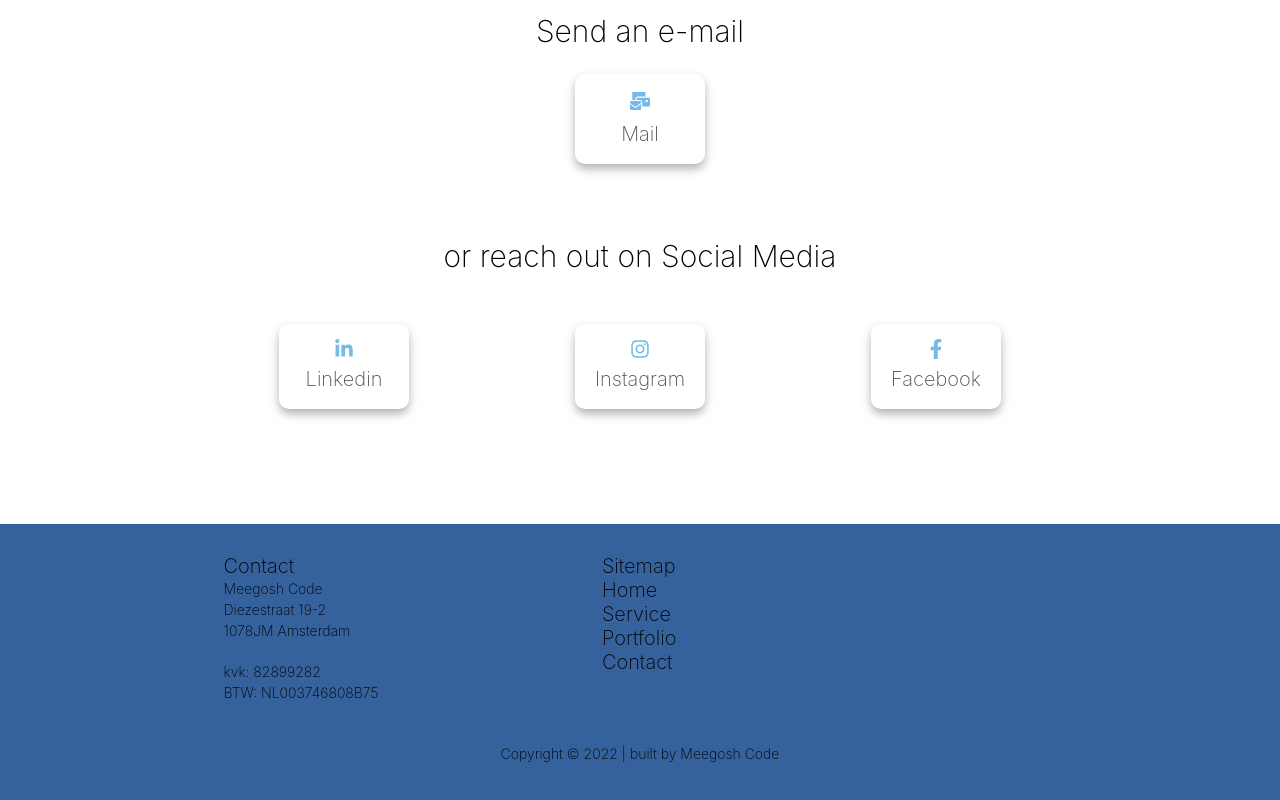
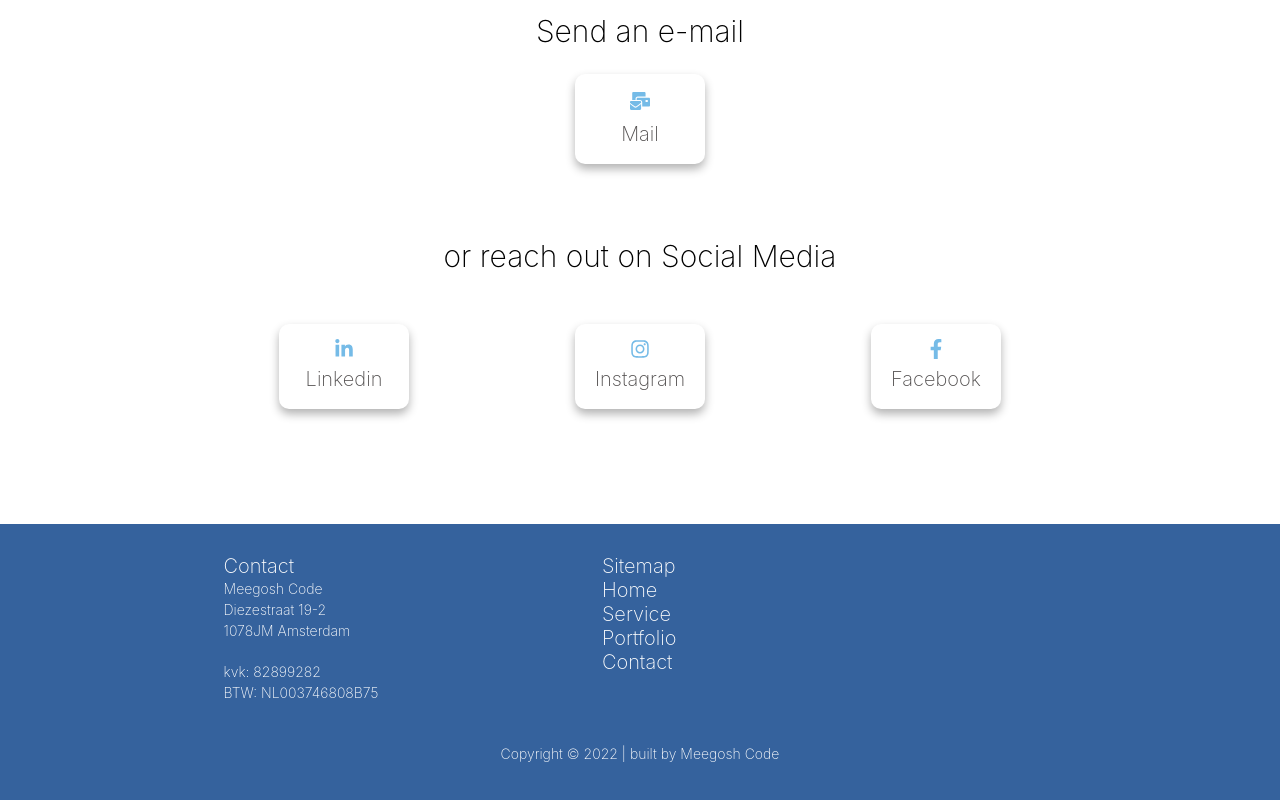
Before and after one commit to SabMc/meegoshcode, a React (Create React App) app: page / in a window 1280 px wide. Shown: the part 2954-3754 px from the top of the page. Built offline with nearby package versions, Linux system fonts and the light colour scheme.

Commit message:
Footer color text

```diff
--- a/src/components/Footer.css
+++ b/src/components/Footer.css
@@ -1,6 +1,9 @@
 
-.footer-container{background-color: var(--background-color);
-padding-top: 30px;}
+.footer-container{
+  background-color: var(--background-color);
+  padding-top: 30px;
+  color: white;
+}
 
 .footer-container p {
   font-size: 14px;
```
